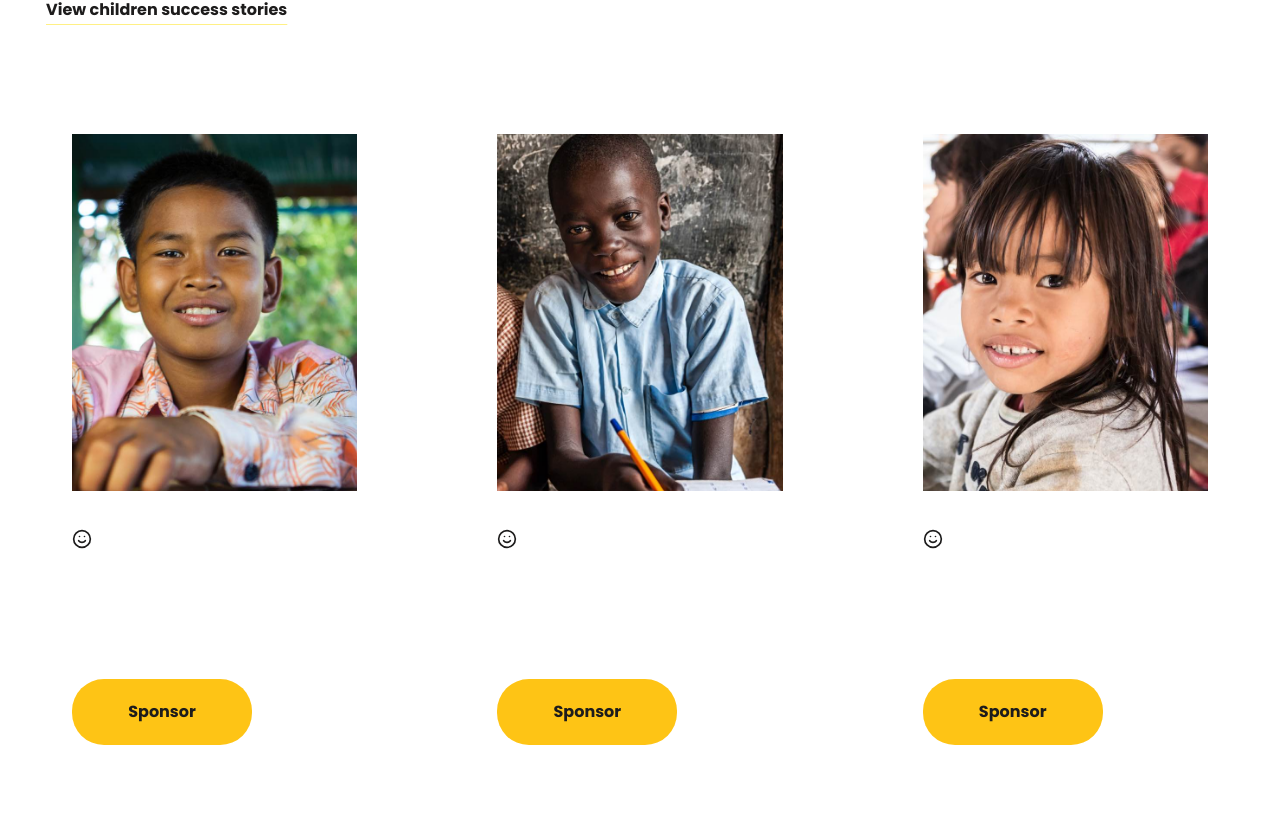
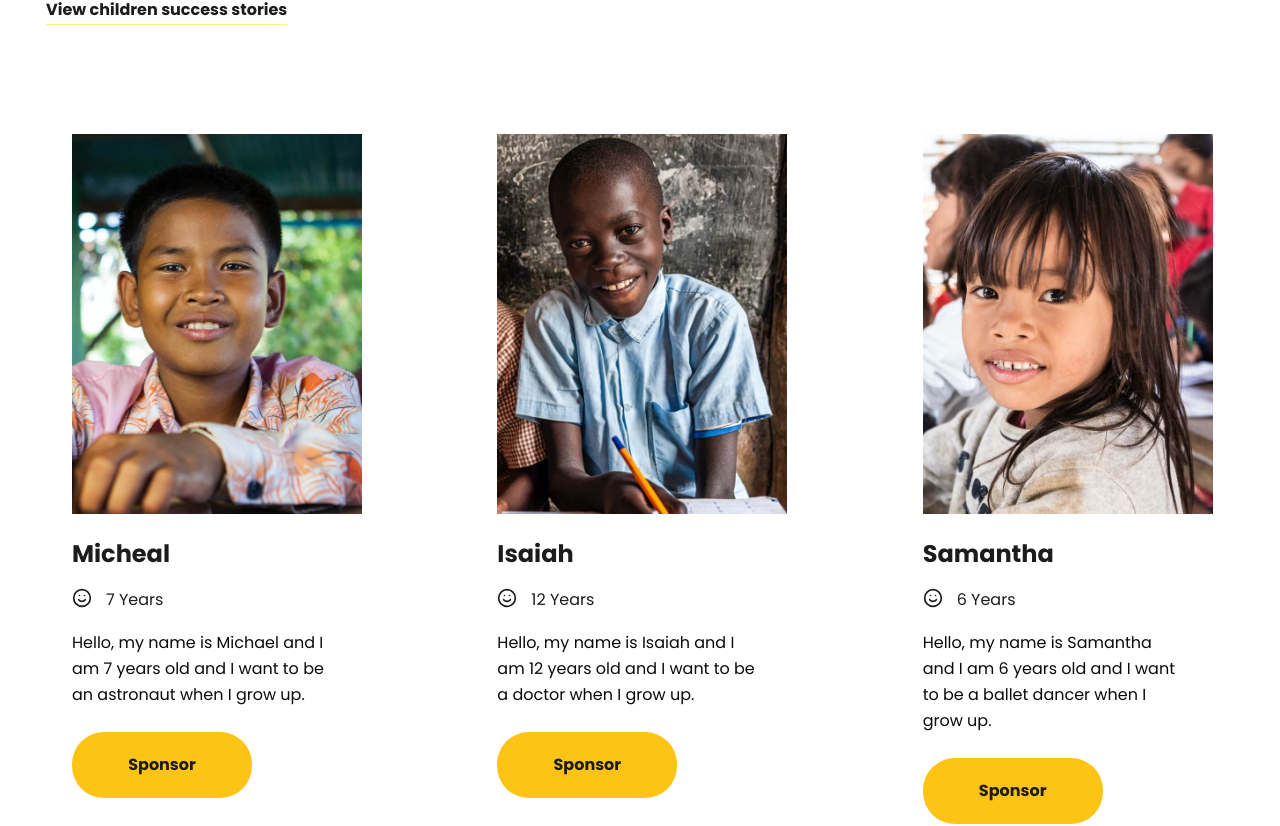
Before and after one commit to Shouryya-Manna/Caridad, a Next.js app: page /what-we-do in a window 1280 px wide. Shown: the part 3831-4657 px from the top of the page. Built offline with nearby package versions, Linux system fonts and the light colour scheme.

Commit message:
Modular Cards

```diff
--- a/src/components/AboutUs/Sponsor2/Sponsor2.tsx
+++ b/src/components/AboutUs/Sponsor2/Sponsor2.tsx
@@ -1,40 +1,31 @@
+"use client";
+import Card from "@/components/Global/Card/Card";
 import { Sponsor2Data } from "@/data/Sponsor2.data";
 import { Smile } from "lucide-react";
-import Image from "next/image";
 
 export default function Sponsor2() {
   return (
     <section className="grid sm:grid-cols-2 lg:grid-cols-3 gap-35 px-18 max-w-8xl w-full">
-      {Sponsor2Data.map((item, index) => (
+      {Sponsor2Data.map((card, index) => (
         <div
           key={index}
           className="flex flex-col items-start"
         >
-          <div className="relative aspect-4/5 w-full mb-6">
-            <Image
-              src={item.image}
-              alt=""
-              fill
-              className="object-cover"
-            />
-          </div>
+          <Card card={card}>
+            <div className="relative h-[380px] w-[290px]">
+              <Card.Image />
+            </div>
+            <Card.Title />
+            <div className="flex items-center gap-3.5 text-base text-tertiary my-3.5">
+              <Smile className="h-5 w-5" />
+              <Card.Designation />
+            </div>
+            <Card.Paragraph className="my-1" />
 
-          <h3 className="text-2xl font-bold mb-3.5 text-tertiary">
-            {item.name}
-          </h3>
-
-          <div className="flex items-center gap-2.5 text-base text-tertiary mb-5">
-            <Smile className="h-5 w-5" />
-            <span>{item.age}</span>
-          </div>
-
-          <p className="text-base leading-relaxed text-tertiary mb-7.5 min-h-20">
-            {item.about}
-          </p>
-
-          <button className="text-[16px] text-tertiary font-bold cursor-pointer hover:bg-black hover:text-white transition-colors duration-300 rounded-4xl h-16.5 w-45 bg-[#FEC415]">
-            Sponsor
-          </button>
+            <button className="mt-5 text-base text-tertiary font-bold cursor-pointer hover:bg-black hover:text-white transition-colors duration-300 rounded-4xl h-16.5 w-45 bg-[#FEC415]">
+              Sponsor
+            </button>
+          </Card>
         </div>
       ))}
     </section>
--- a/src/components/AboutUs/Team/Team.tsx
+++ b/src/components/AboutUs/Team/Team.tsx
@@ -20,7 +20,7 @@ export default function Team() {
           <Card card={card}>
             <div
               className={cn(
-                "relative h-[330px] w-[280px]"
+                "relative max-h-[330px] h-full max-w-[280px] w-full"
               )}
             >
               <Card.Image />
```
